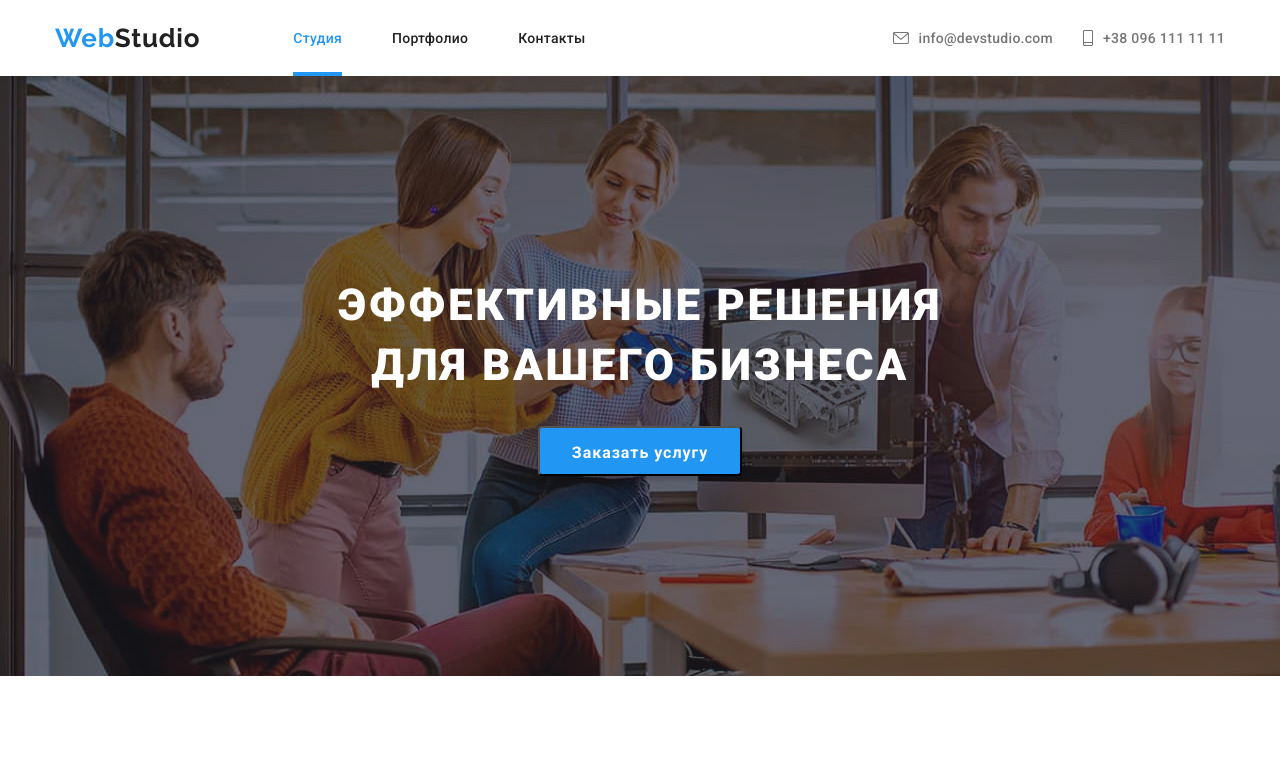
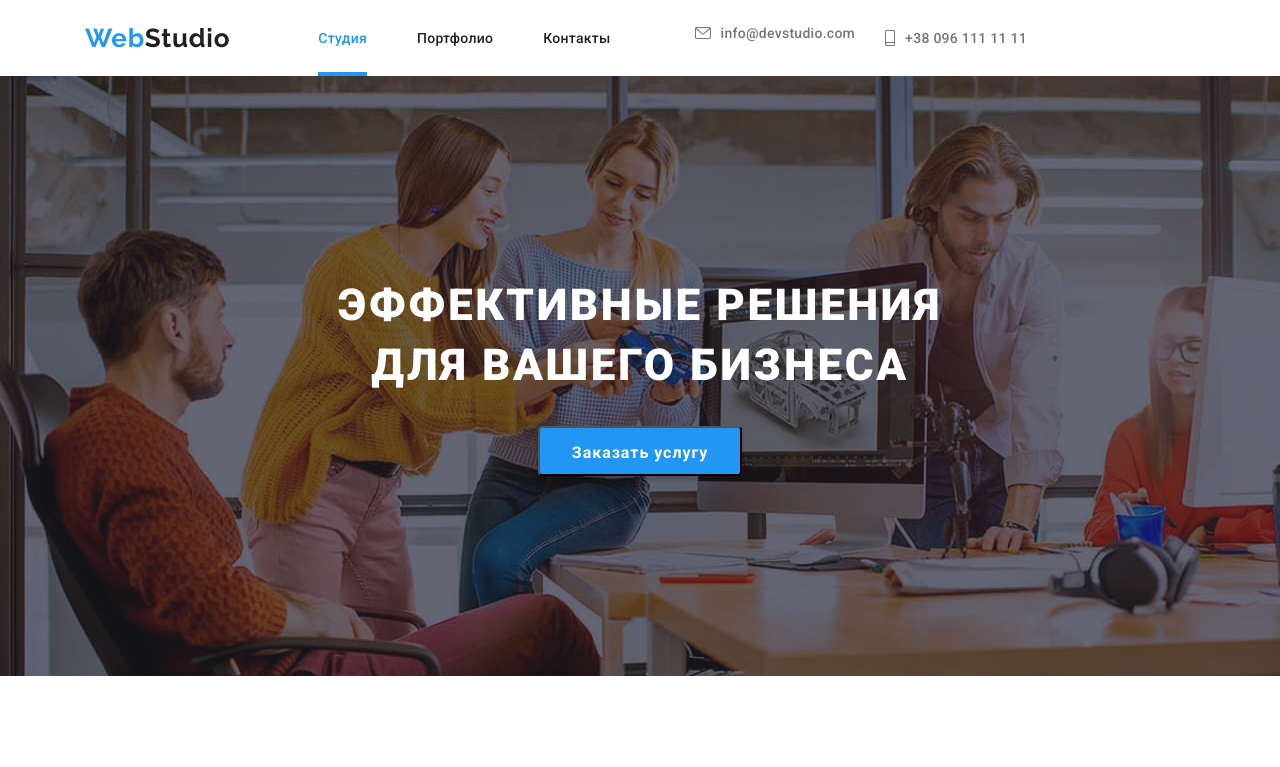
Before and after one commit to Ruslan4444/goit-markup-hw-08, a plain HTML site: page index.html in a window 1280 px wide. Shown: the top 767 px of the page. Drawn offline with nearby package versions, Linux system fonts and the light colour scheme.

Commit message:
Робота з хедером

```diff
--- a/sass/base/_common.scss
+++ b/sass/base/_common.scss
@@ -17,10 +17,20 @@ body {
   text-decoration: none;
 }
 .container {
-  width: 1200px;
   padding-left: 15px;
   padding-right: 15px;
-  margin: auto;
+  margin-left: auto;
+  margin-right: auto;
+
+  @media screen and (min-width: 480px) {
+    width: 480px;
+  }
+  @media screen and (min-width: 768px) {
+    width: 768px;
+  }
+  @media screen and (min-width: 1200px) {
+    width: 1200px;
+  }
 
   .clients & {
     padding-top: 94px;
--- a/sass/components/_contacts.scss
+++ b/sass/components/_contacts.scss
@@ -1,15 +1,35 @@
 .contacts {
-  display: flex;
+  display: none;
   margin-left: auto;
   align-items: center;
   justify-content: center;
 
+  @media screen and (min-width: 768px) (max-width: 1199px) {
+    display: block;
+    margin-left: 84px;
+    .contacts-items:not(:last-child) {
+      padding-bottom: 10px;
+    }
+  }
+  @media screen and (min-width: 1200px) {
+    display: flex;
+    margin-left: auto;
+    .contacts-items:not(:last-child) {
+      margin-right: 30px;
+    }
+  }
+
   &-item {
     font-weight: 500;
-    font-size: 14px;
-    line-height: 1.143;
+    font-size: 12px;
+    line-height: 1.167;
     letter-spacing: 0.02em;
     color: $description-text-color;
+
+    @media screen and (min-width: 1200px) {
+      font-size: 14px;
+      line-height: 1, 143;
+    }
 
     &:hover,
     &:focus {
@@ -18,7 +38,7 @@
     .header & {
       display: flex;
       align-items: center;
-      justify-items: center;
+      // justify-items: center;
 
       transition: color 250ms cubic-bezier(0.4, 0, 0.2, 1);
     }
@@ -30,7 +50,11 @@
     justify-items: center;
   }
   &-svg {
-    margin-right: 10px;
+    margin-right: 8px;
     fill: currentColor;
+
+    @media screen and (min-width: 1140px) {
+      margin-right: 10px;
+    }
   }
 }
--- a/sass/components/_logo.scss
+++ b/sass/components/_logo.scss
@@ -1,6 +1,8 @@
 .logo {
-  margin-right: 93px;
-
+  margin-right: 88px;
+  @media screen and (min-width: 1140) {
+    margin-right: 93px;
+  }
   font-family: $secondary-font;
   font-weight: 700;
   font-size: 26px;
--- a/sass/layout/_header.scss
+++ b/sass/layout/_header.scss
@@ -1,4 +1,4 @@
-.header a {
+.navigation a {
   display: inline-block;
   padding-top: 15px;
   padding-bottom: 15px;
@@ -9,6 +9,10 @@
 }
 .site-nav {
   display: none;
+
+  @media screen and (min-width: 768px) {
+    display: flex;
+  }
 
   &-item:not(:last-child) {
     margin-right: 50px;
@@ -48,7 +52,3 @@
     }
   }
 }
-
-.contacts-items:not(:last-child) {
-  margin-right: 30px;
-}
```
Also changed, not shown: css/main.css, css/main.min.css, css/portfolio.css, css/portfolio.min.css, 4 other files.
